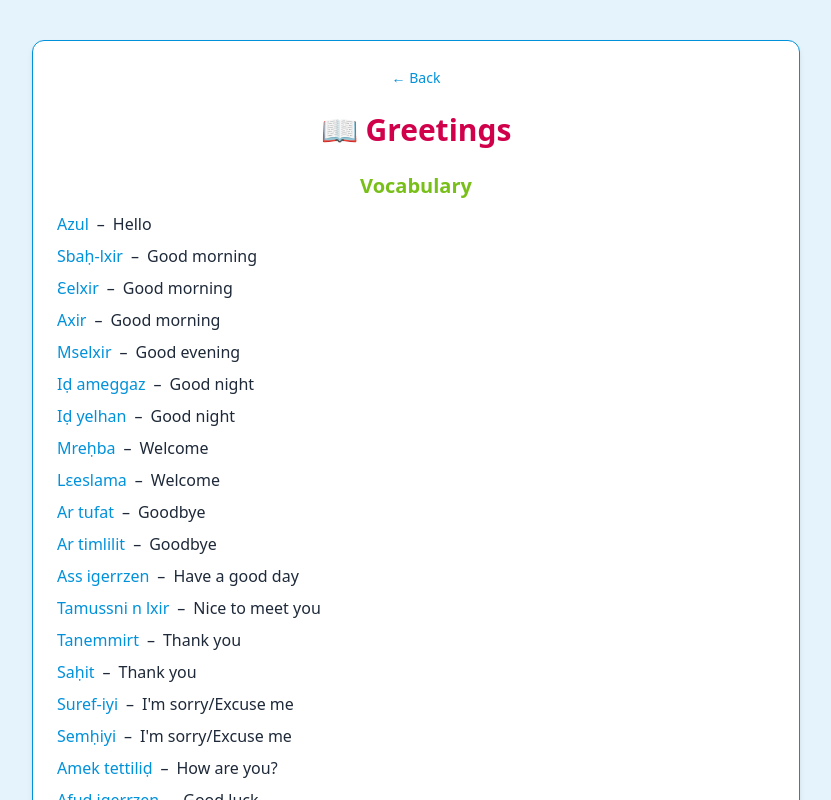
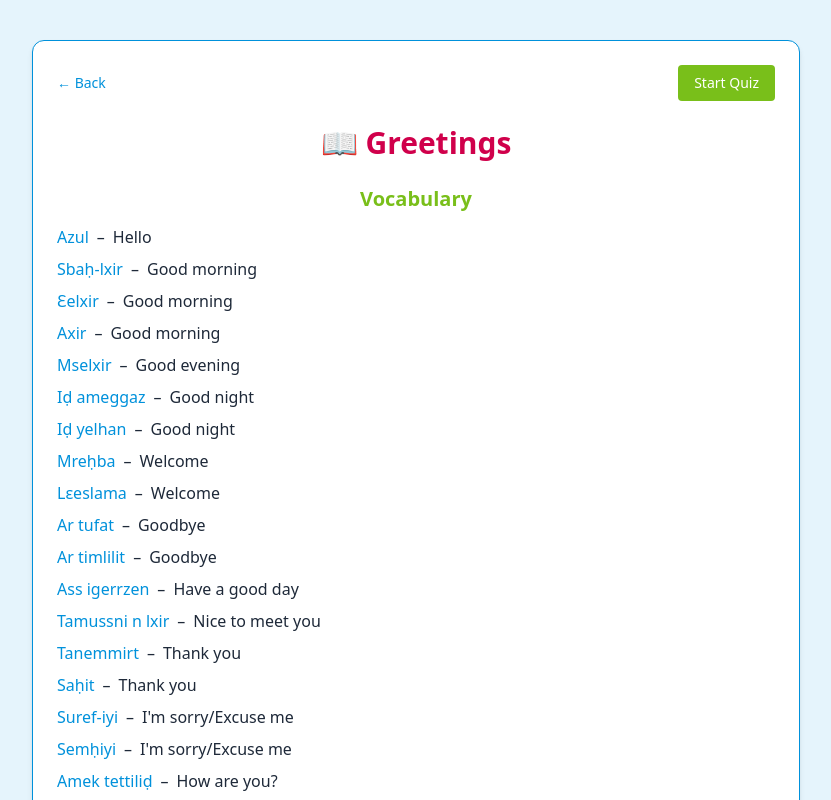
Before and after one commit to rdjWiss/kabyle-learner, a React (Vite) app: page /kabyle-learner/lessons/greetings in a window 1280 px wide. Shown: the top 800 px of the page, without its empty margins (224-1055 px from the left). Built offline with nearby package versions, Linux system fonts and the light colour scheme.

Commit message:
Add start quizz on lesson page

```diff
--- a/src/pages/LessonDetail.tsx
+++ b/src/pages/LessonDetail.tsx
@@ -17,12 +17,20 @@ export default function LessonDetail() {
 	return (
 		<div className="min-h-screen bg-amazigh-blue/10 px-4 py-10">
 			<div className="max-w-3xl mx-auto bg-white rounded-xl shadow-md p-6 border border-amazigh-blue">
+				<div className="flex justify-between items-center mb-6">
 					<button
-          onClick={() => navigate(-1)}
-          className="text-sm text-amazigh-blue hover:underline mb-6"
+						onClick={() => navigate('/lessons')}
+						className="text-sm text-amazigh-blue hover:underline"
 					>
 						← Back
 					</button>
+					<button
+						onClick={() => navigate(`/quiz/${lesson.id}`)}
+						className="bg-amazigh-green text-white px-4 py-2 rounded hover:bg-amazigh-blue transition text-sm"
+					>
+						Start Quiz
+					</button>
+				</div>
 
 				<h2 className="text-3xl font-bold mb-6 text-center text-amazigh-red">
 					📖 {lesson.title}
```
Lines whose indentation alone changed are shown as unchanged.
